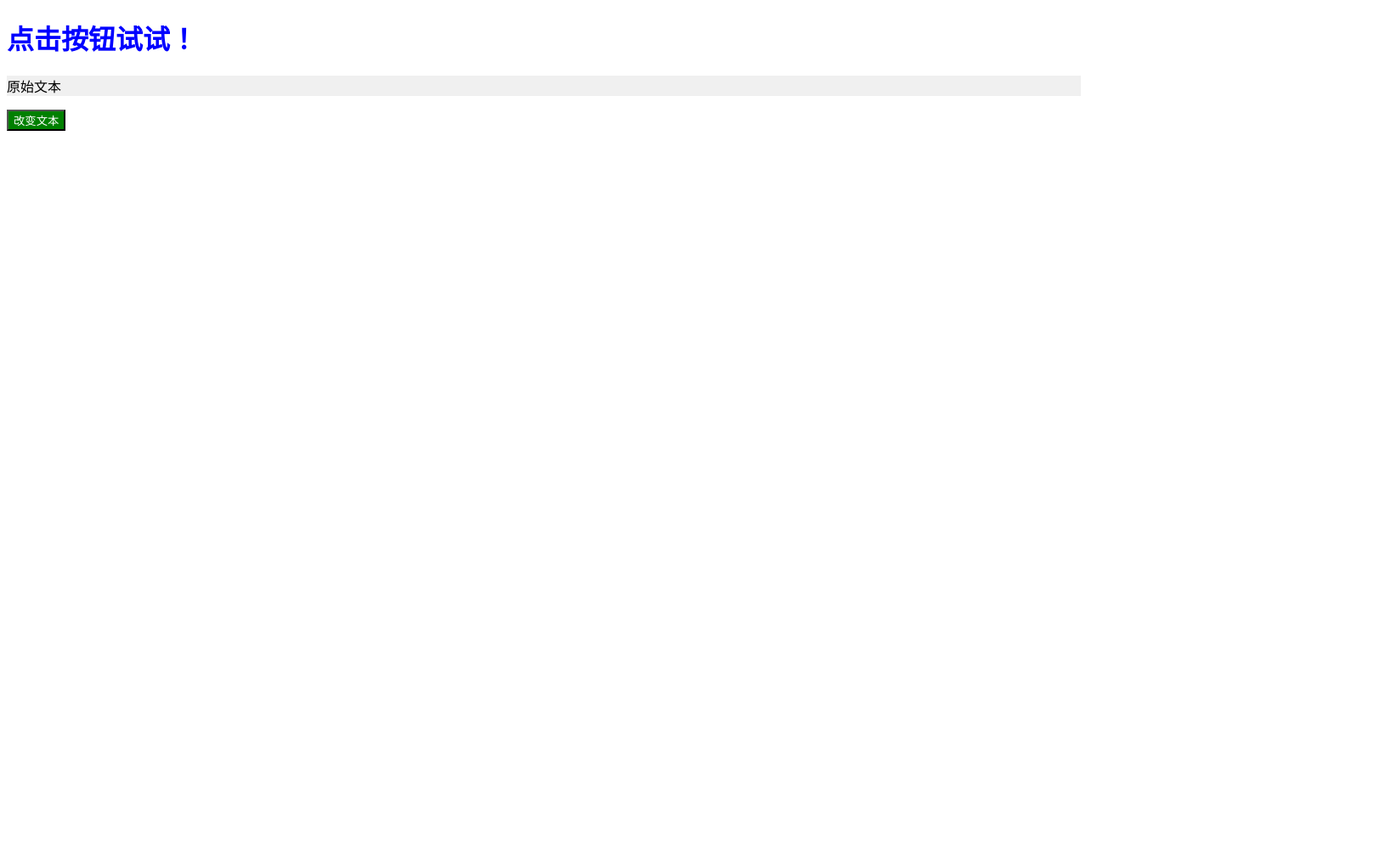
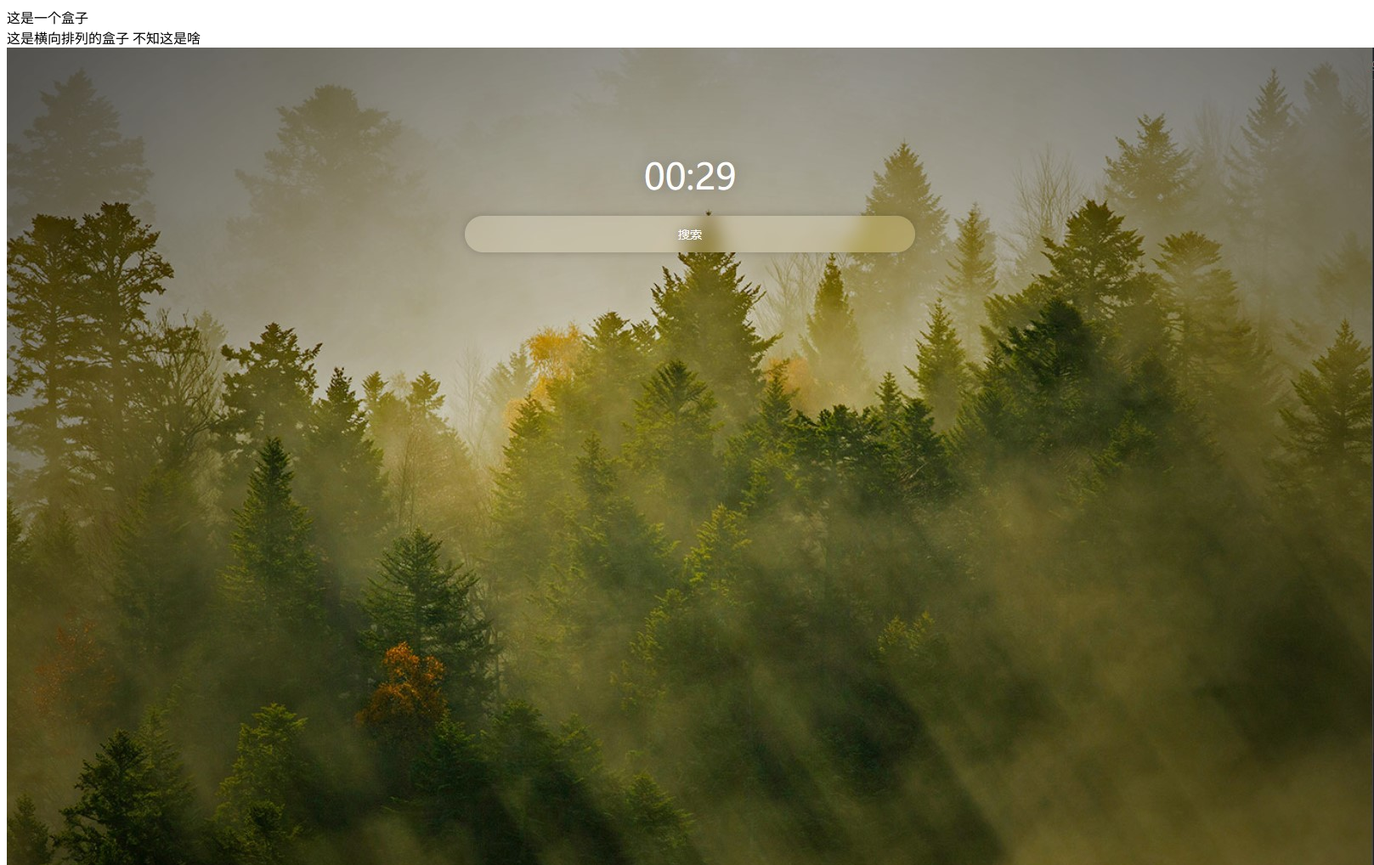
Before and after one commit to Goth-Sparrow/Goth-Sparrow.github.io, a plain HTML site: page sex/index.html in a window 1280 px wide. Shown: the top 1018 px of the page at 85% size, 1617 px wide, since content can reach past the window. Before the commit the page ends 800 px from the top, so only its background shows below. Drawn offline with Linux system fonts and the light colour scheme.

Commit message:
Update index.html

```diff
--- a/sex/index.html
+++ b/sex/index.html
@@ -1,23 +1,17 @@
 <!DOCTYPE html>
-<html>
+<html lang="en">
 <head>
-    <title>三合一示例</title>
-    <style>
-        h1 { color: blue; }
-        p { background-color: #f0f0f0; }
-        button { background-color: green; color: white; }
-    </style>
+    <meta charset="UTF-8">
+    <meta name="viewport" content="width=device-width, initial-scale=1.0">
+    <title>Document</title>
 </head>
 <body>
-    <h1>点击按钮试试！</h1>
-    <p id="demo">原始文本</p>
-    <button onclick="changeText()">改变文本</button>
+    <div> 这是一个盒子</div>
+    <span> 这是横向排列的盒子 </span>
+    <a> 不知这是啥</a>
+    <img src="src/image/layout.jpg" alt="图片"
+    <ul>这好像是个无序列表</ul>
+    <li>这好像是个有序列表</li>
 
-    <script>
-        function changeText() {
-            document.getElementById("demo").innerHTML = "Hello, World!";
-            document.getElementById("demo").style.color = "red";
-        }
-    </script>
 </body>
 </html>
```
